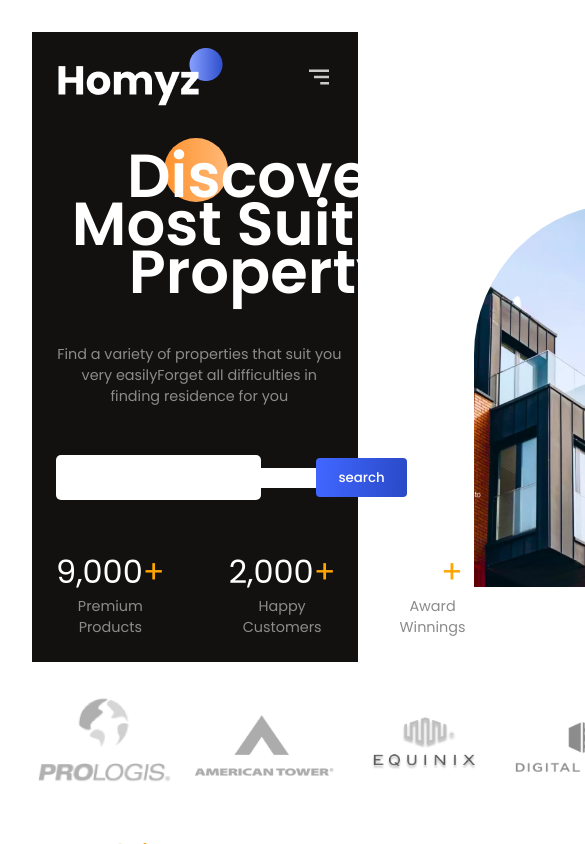
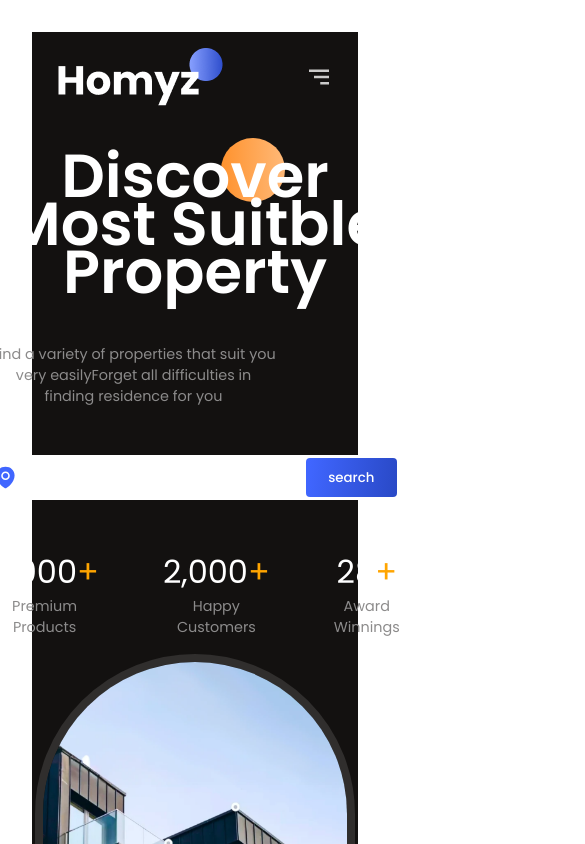
Before and after one commit to itssg001/React.js-Projects, a React (Vite) app in the folder Real-Estate-Website/: page / in a window 390 px wide. Shown: the top 844 px of the page, 585 px wide, since content can reach past the window. Built offline with nearby package versions, Linux system fonts and the light colour scheme.

Commit message:
hero section and ccompaies setion responsie

```diff
--- a/Real-Estate-Website/src/components/Companies/companies.css
+++ b/Real-Estate-Website/src/components/Companies/companies.css
@@ -7,3 +7,12 @@
 .c-container>img{
     width: 9rem;
 }
+
+@media (max-width:768px){
+
+    .c-container{
+        flex-wrap: wrap;
+        width: 100%;
+        gap: 1rem       ;
+    }
+}
--- a/Real-Estate-Website/src/components/Header/header.css
+++ b/Real-Estate-Website/src/components/Header/header.css
@@ -34,7 +34,7 @@
         right: 4rem;
         background: white;
         flex-direction: column;
-        z-index: 2;
+        z-index: 2  ;
         padding: 3rem;
         font-weight: 500;
         border-radius: 10px;
--- a/Real-Estate-Website/src/components/Hero/hero.css
+++ b/Real-Estate-Website/src/components/Hero/hero.css
@@ -87,3 +87,29 @@
     height: 100%;
     width: 100%;
 }
+
+
+/* Responsive */
+
+@media (max-width:768px){
+   .hero-wrapper{
+    width: 100%;
+   }
+   .hero-container{
+    flex-direction: column;
+    width: 100%;
+    gap: 1rem;
+   }
+
+   .orange-circle{
+    right: 28%;
+   }
+
+   .search-bar{
+    width: 100%;
+   }
+
+   .search-bar input{
+    width: 60%;
+   }
+}
```
